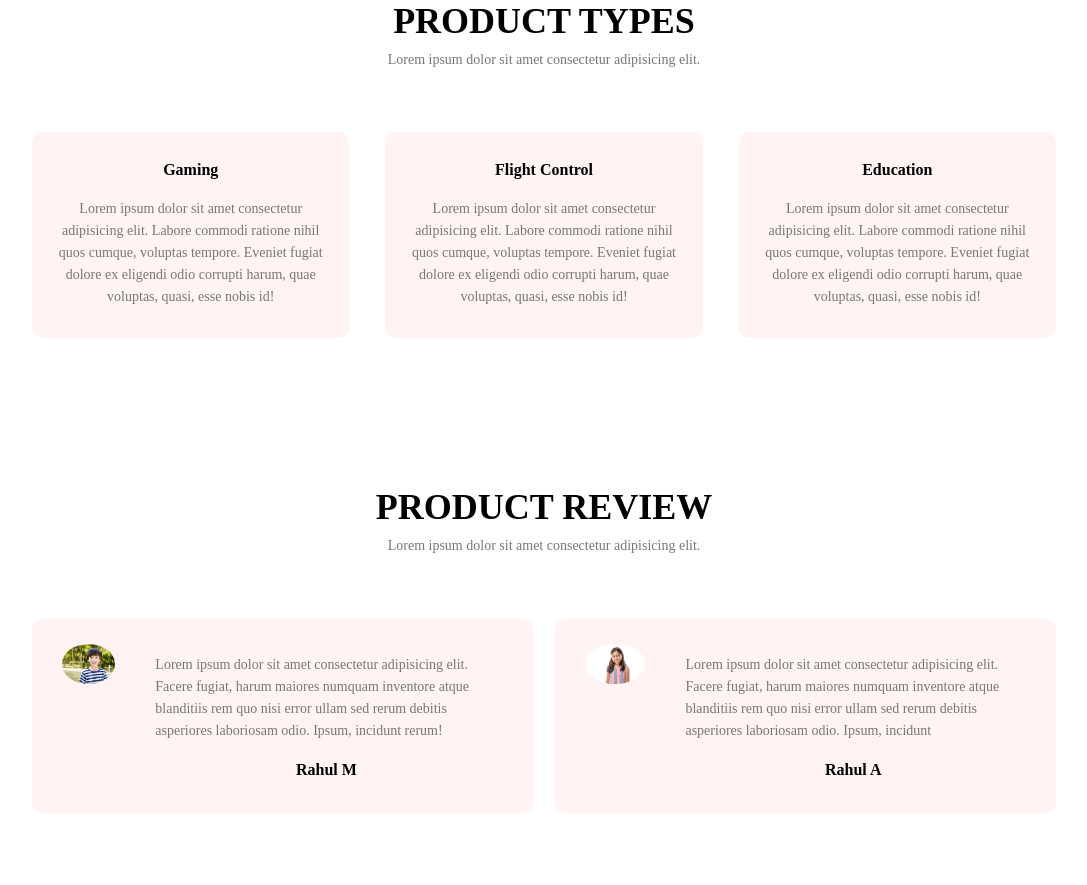
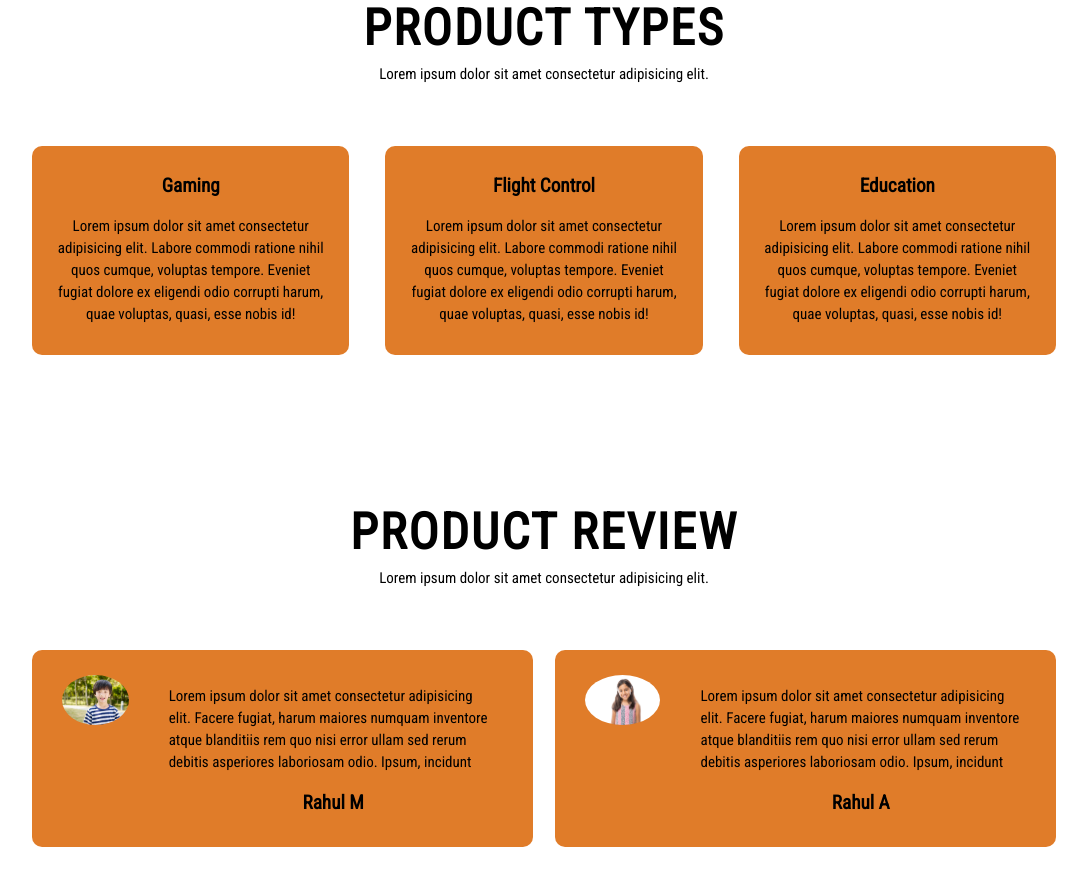
Before and after one commit to Rishabhjp/DesignOFlexRound2_WEBD_20BRS1065, a plain HTML site: page index.html in a window 1280 px wide. Shown: the part 897-1782 px from the top of the page, without its empty margins (96-1183 px from the left). Before the commit the page ends 1761 px from the top, so only its background shows below. Drawn offline with nearby package versions, Linux system fonts and the light colour scheme.

Commit message:
Styling -1 Home Page

```diff
--- a/index.html
+++ b/index.html
@@ -9,7 +9,7 @@
     <meta name="viewport" content="width=device-width, initial-scale=1.0">
     <link rel="preconnect" href="https://fonts.googleapis.com">
     <link rel="preconnect" href="https://fonts.gstatic.com" crossorigin>
-    <link href="https://fonts.googleapis.com/css2?family=Poppins:wght@300&family=Work+Sans:ital,wght@1,700&display=swap" rel="stylesheet">
+    <link href="https://fonts.googleapis.com/css2?family=Poppins:wght@300&family=Roboto+Condensed&family=Work+Sans:ital,wght@1,700&display=swap" rel="stylesheet">
     <title>NextGEN</title>
 </head>
 
@@ -27,7 +27,7 @@
             </div>
         </nav>
         <div class="home-content">
-            <h1>Web Design & <br><span>Development</span><br>Course</h1>
+            <h1>We Bring You To<br><span>The World OF</span><br>Virtual Realitiy</h1>
             <p class="home-content-para">Lorem ipsum dolor sit, amet consectetur adipisicing elit. Non eius fugit nesciunt sapiente voluptatem <br> voluptate animi rerum eveniet nam vel? Iusto <br> ipsam natus quo delectus deserunt, eius vitae! Dignissimos, veniam!</p>
             <button class="home-content-button"><a href="#">JOIN US</a></button>
 
@@ -94,7 +94,7 @@
             <div class="testimonial-col">
                 <img src="images/boy.jpg" alt="">
                 <div>
-                    <p>Lorem ipsum dolor sit amet consectetur adipisicing elit. Facere fugiat, harum maiores numquam inventore atque blanditiis rem quo nisi error ullam sed rerum debitis asperiores laboriosam odio. Ipsum, incidunt rerum!</p>
+                    <p>Lorem ipsum dolor sit amet consectetur adipisicing elit. Facere fugiat, harum maiores numquam inventore atque blanditiis rem quo nisi error ullam sed rerum debitis asperiores laboriosam odio. Ipsum, incidunt</p>
                     <h3>Rahul M</h3>
                 </div>
             </div>
--- a/style.css
+++ b/style.css
@@ -214,13 +214,13 @@ nav {
 .home-content .home-content-para {
     padding-left: 20px;
     padding-bottom: 25px;
-    font-family: Arial;
+    font-family: 'Roboto Condensed', sans-serif;
     letter-spacing: 1.2px;
     line-height: 30px;
 }
 
 .home-content h1 {
-    font-family: 'Times New Roman';
+    font-family: 'Roboto Condensed', sans-serif;
     font-size: 70px;
     padding-left: 20px;
     margin-top: 9%;
@@ -374,19 +374,21 @@ nav {
     margin: auto;
     text-align: center;
     padding-top: 100px;
+    font-family: 'Roboto Condensed', sans-serif;
 }
 
 .product-types h1,
 .description h1 {
-    font-size: 36px;
+    font-size: 50px;
     font-weight: 600;
+    letter-spacing: 2px;
 }
 
 .product-types p,
 .description p {
-    color: #777;
-    font-size: 14px;
-    font-weight: 300;
+    color: black;
+    font-size: 15px;
+    font-weight: 250;
     line-height: 22px;
     padding: 10px;
 }
@@ -400,7 +402,7 @@ nav {
 
 .product-types .course-col {
     flex-basis: 31%;
-    background: #fff3f3;
+    background: #e07c29;
     border-radius: 10px;
     margin-bottom: 5%;
     padding: 20px 12px;
@@ -412,6 +414,7 @@ nav {
     text-align: center;
     font-weight: 600;
     margin: 10px 0;
+    font-size: larger;
 }
 
 
@@ -422,6 +425,7 @@ nav {
     margin: auto;
     padding-top: 100px;
     text-align: center;
+    font-family: 'Roboto Condensed', sans-serif;
 }
 
 .testimonial-col {
@@ -429,14 +433,14 @@ nav {
     border-radius: 10px;
     margin-bottom: 5%;
     text-align: left;
-    background: #fff3f3;
+    background: #e07c29;
     cursor: pointer;
     padding: 25px;
     display: flex;
 }
 
 .testimonial-col img {
-    height: 40px;
+    height: 50px;
     margin-left: 5px;
     margin-right: 30px;
     border-radius: 50%;
```
